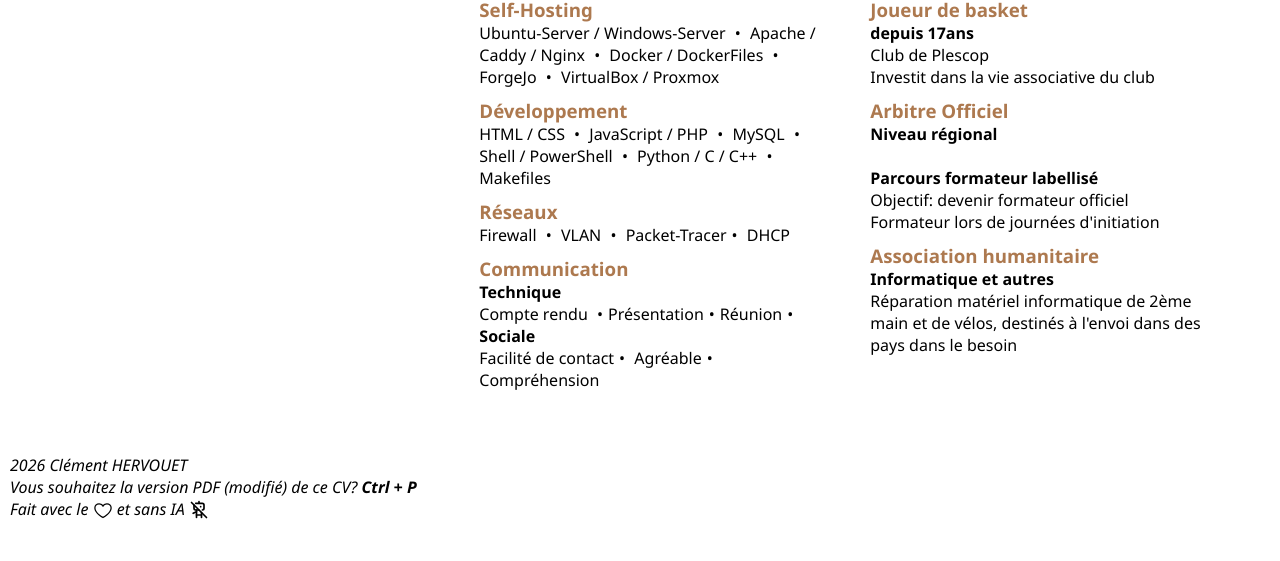
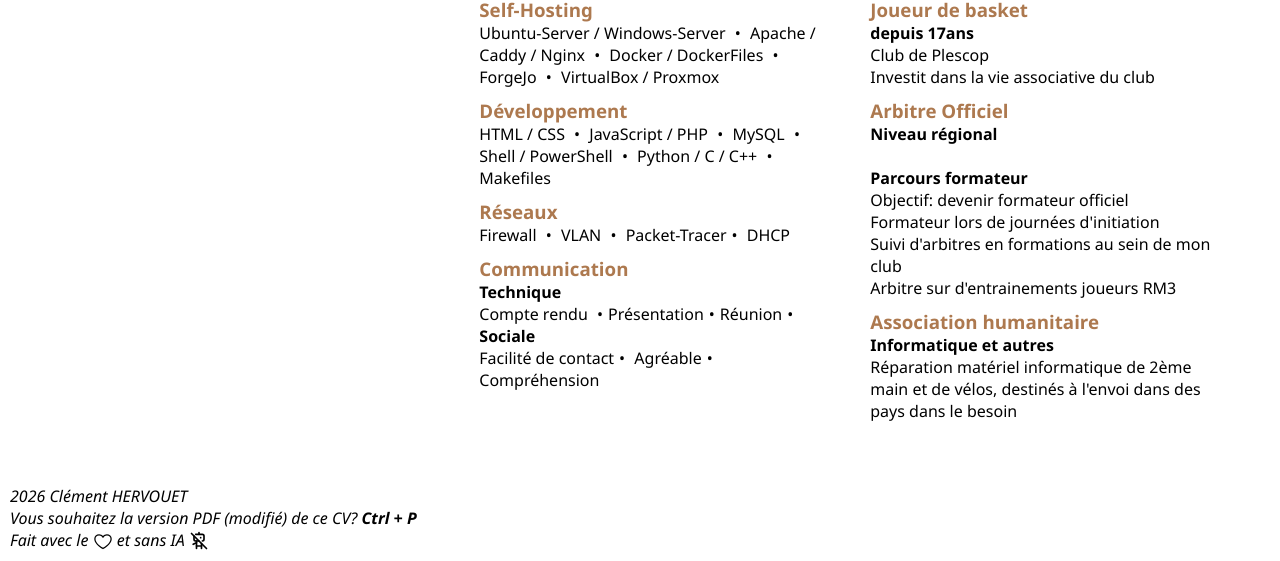
Before and after one commit to clement-hervouet/resume, a plain HTML site: page index.html in a window 1280 px wide. Shown: the part 1334-1895 px from the top of the page. Before the commit the page ends 1864 px from the top, so only its background shows below. Drawn offline with Linux system fonts and the light colour scheme.

Commit message:
Update index.html

```diff
--- a/index.html
+++ b/index.html
@@ -268,9 +268,11 @@
               <h3>Arbitre Officiel</h3>
               <h4>Niveau régional</h4>
               <br>
-              <h4>Parcours formateur labellisé</h4>
+              <h4>Parcours formateur</h4>
               <p>Objectif: devenir formateur officiel</p>
               <p>Formateur lors de journées d'initiation</p>
+              <p>Suivi d'arbitres en formations au sein de mon club</p>
+              <p>Arbitre sur d'entrainements joueurs RM3</p>
             </div>
 
             <div class="inter">
```
